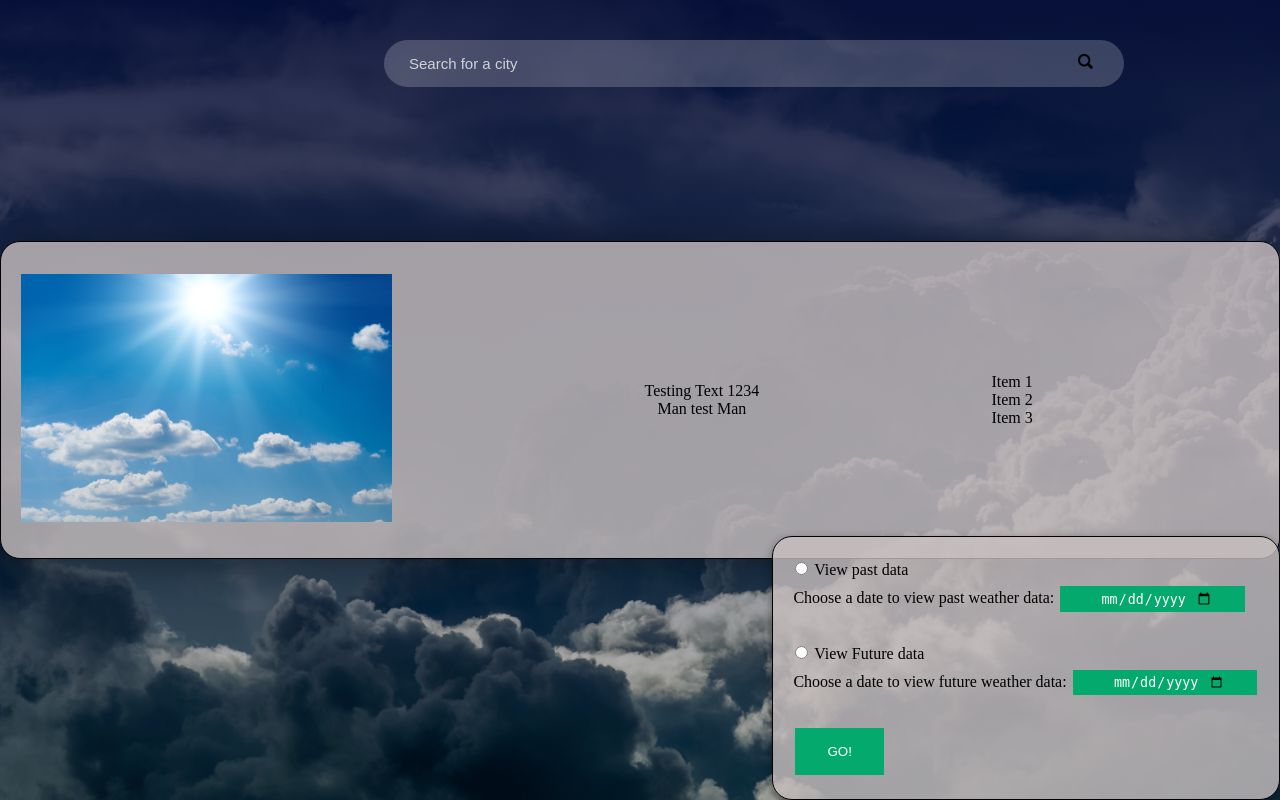
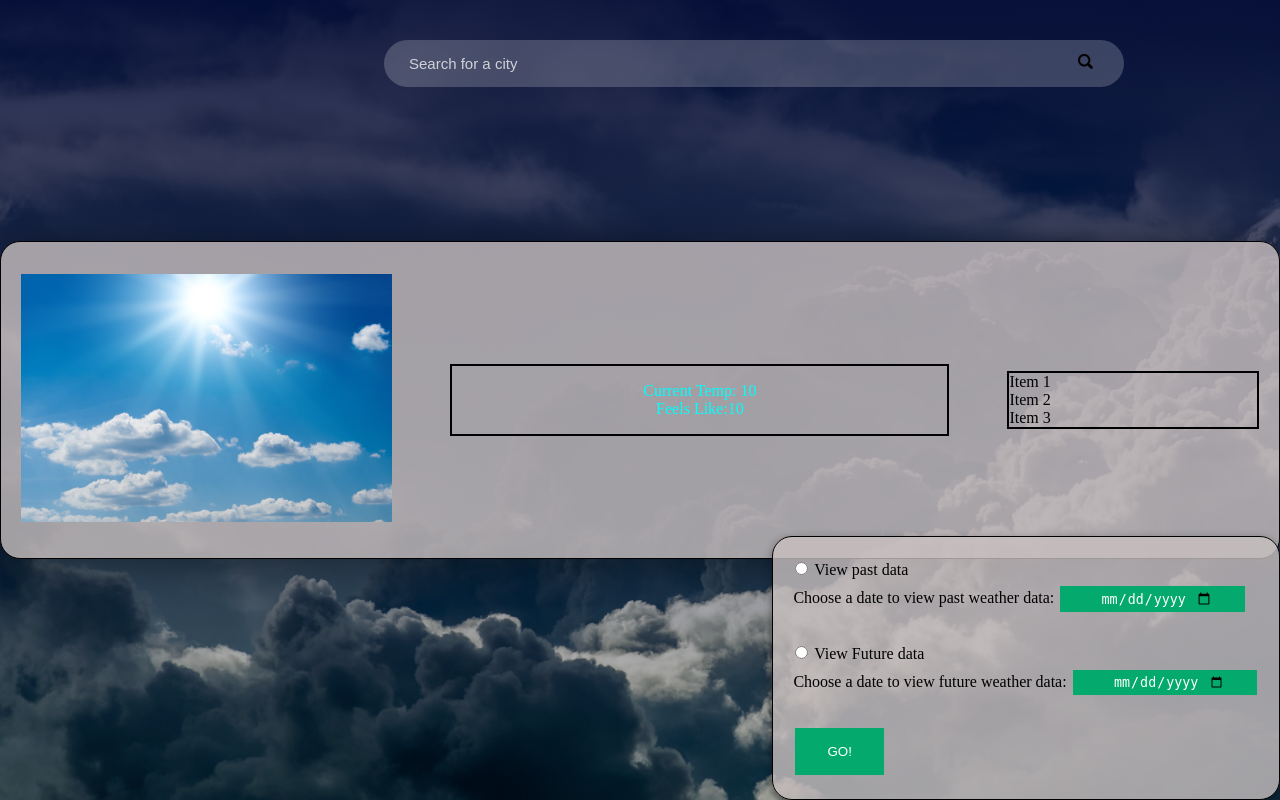
Before and after one commit to Xavanion/SweaterWeather, a Python web app: template templates/index.html in a window 1280 px wide. Run offline with Jinja, Linux system fonts and the light colour scheme; the template is opened without the code that fills it: most values are stand-ins (such as "Sample title", 1, 10 or a date in 2020).

Commit message:
some randos

```diff
--- a/app.py
+++ b/app.py
@@ -126,7 +126,8 @@ def site():
             elif (city_name:=flask.request.form['location']):
                 real_time(city_name)
         # Command to render site (Has to be in a templates folder or we can figure out how to change that if needed)
-        return flask.render_template("index.html", today = str(today), future_min= str(today +  + datetime.timedelta(days=14)), future_max= str(today + datetime.timedelta(days=300)))
+        return flask.render_template("index.html", today = str(today), future_min= str(today +  + datetime.timedelta(days=14)), future_max= str(today + datetime.timedelta(days=300)),
+                                     current_temp = "15", feels_temp = "20")
 
     app.run(debug=True)
 
--- a/static/SweaterWeather.css
+++ b/static/SweaterWeather.css
@@ -151,12 +151,12 @@ input[type=date] {
 
 .text {
   flex-basis: 40%;
-  padding-left: 20px;
+  border: 2px solid black;
 }
 
 .list {
   flex-basis: 20%;
-  padding-right: 20px;
+  border: 2px solid black;
 }
 
 .list ul {
--- a/templates/index.html
+++ b/templates/index.html
@@ -20,7 +20,7 @@
 						<img src="/static/assets/partly_cloudy.png" alt="Weather">
 					</div>
 					<div class="text">
-						<p>Testing Text 1234<br> Man test Man</p>
+						<p style="color:aqua;">Current Temp: {{current_temp}}<br> Feels Like:{{feels_temp}}</p>
 					</div>
 					<div class="list">
 						<ul>
```
